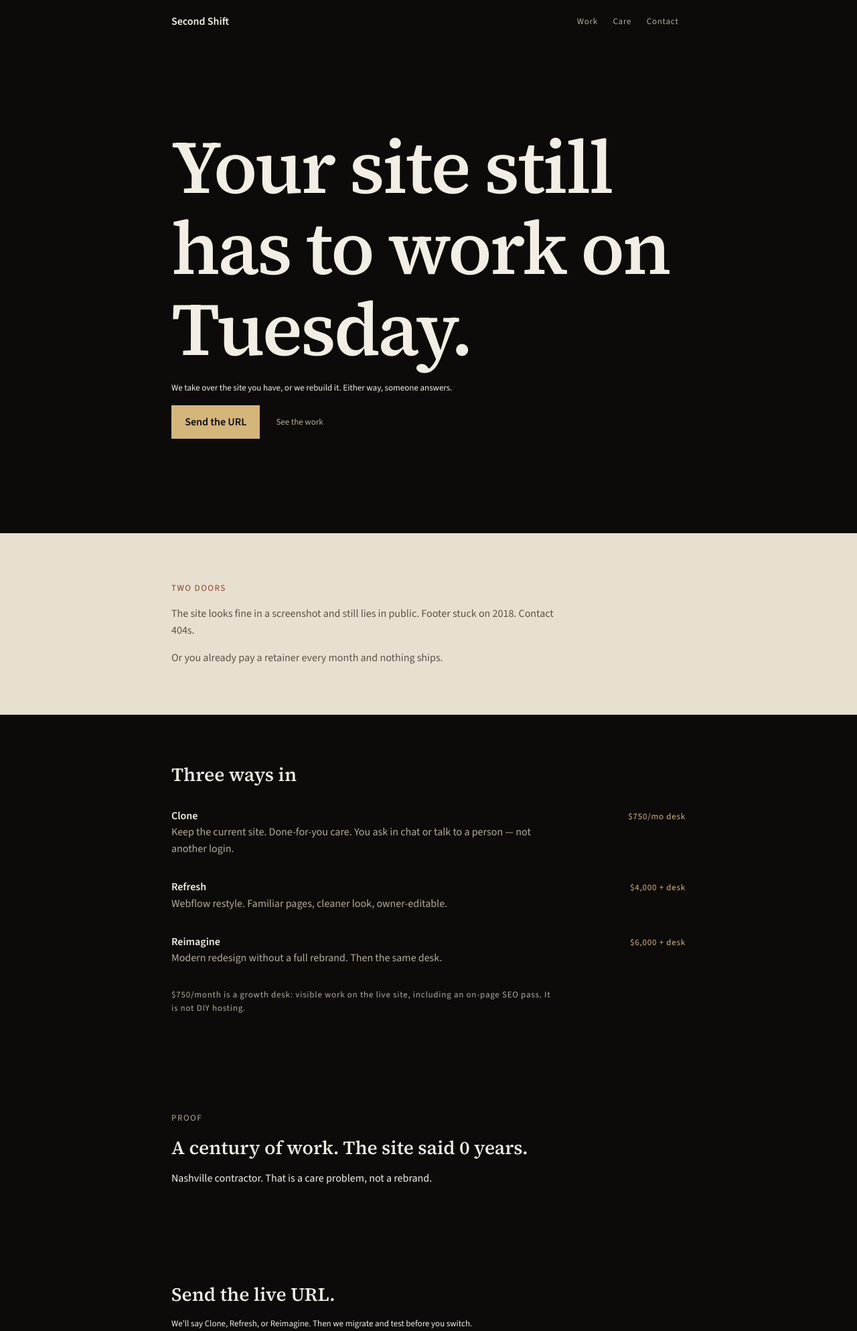
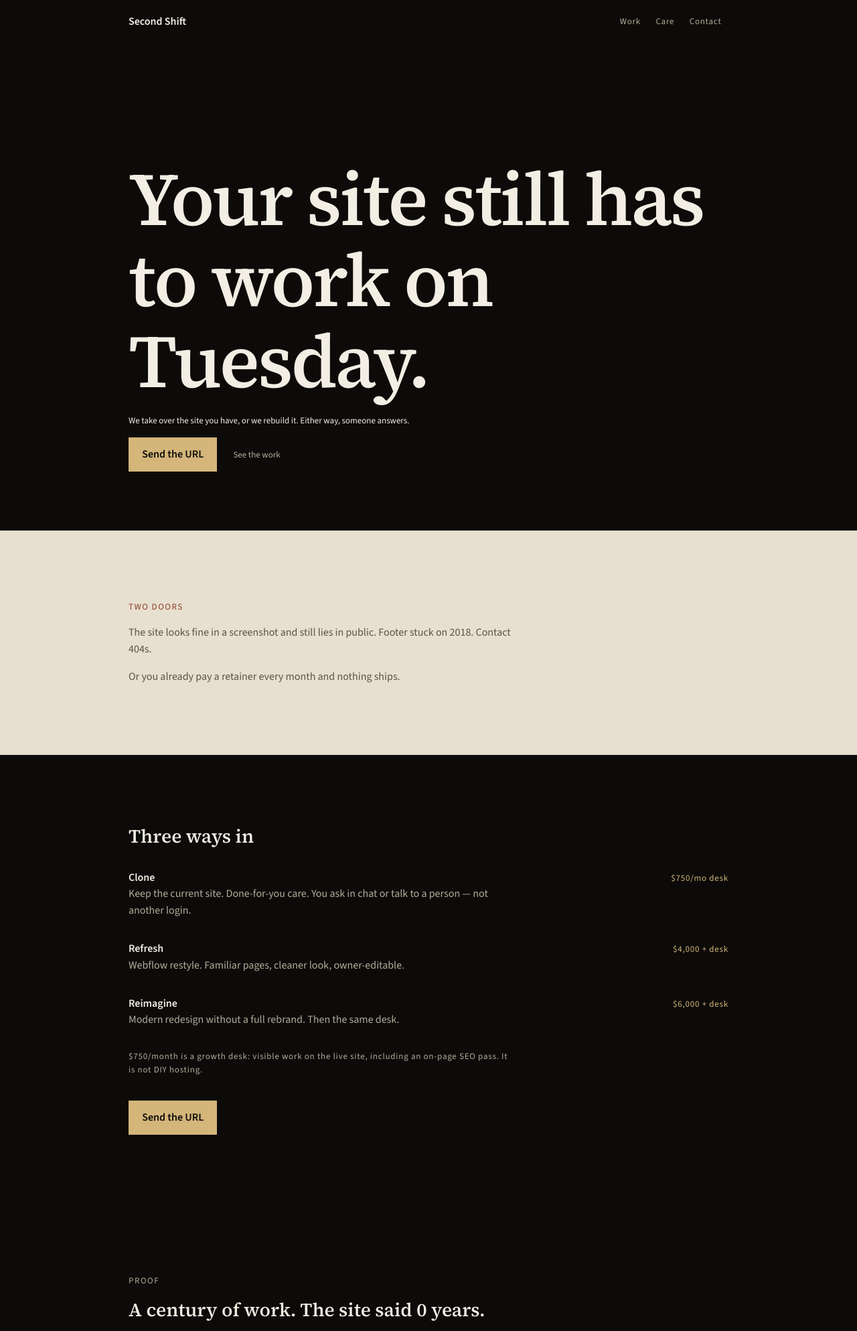
Before and after one commit to chrisgerhardt-dev/second-shift, a PHP site: page / in a window 1280 px wide. Shown: the top 1987 px of the page at 67% size. Run offline with PHP 8.4, Linux system fonts and the light colour scheme.

Commit message:
Raise lander craft toward Whiteboard homepage bar
More first-screen air, calm 360ms rise, mid-page Send the URL.
Type tokens and Tuesday copy unchanged. No agency voice.

Co-authored-by: chrisgerhardt-dev <chrisgerhardt-dev@users.noreply.github.com>

```diff
--- a/index.html
+++ b/index.html
@@ -74,6 +74,9 @@
           </li>
         </ol>
         <p class="fine">$750/month is a growth desk: visible work on the live site, including an on-page SEO pass. It is not DIY hosting.</p>
+        <p class="cta-row mid">
+          <a class="cta" href="contact.html">Send the URL</a>
+        </p>
       </div>
     </section>
 
--- a/site.css
+++ b/site.css
@@ -4,9 +4,9 @@
    Fonts load from the four marketing HTML files (preconnect + stylesheet). */
 
 :root {
-  --gutter: clamp(1.5rem, 5vw, 2.5rem);
+  --gutter: clamp(1.5rem, 5vw, 3rem);
   --measure: 36rem;
-  --wide: 48rem;
+  --wide: 56rem;
   --tap: 44px;
   --display: "Source Serif 4", "Source Serif Pro", "Iowan Old Style", Georgia, serif;
   --sans: "Source Sans 3", "Source Sans Pro", "Segoe UI", sans-serif;
@@ -17,6 +17,10 @@
   --paper: #e7dfd0;
   --paper-ink: #161310;
   --paper-muted: #5c5348;
+}
+
+html:has(body.site) {
+  scroll-padding-top: 5rem;
 }
 
 body.site {
@@ -113,12 +117,16 @@ body.site nav a[aria-current="page"] {
   text-decoration: none;
 }
 
-/* First screen: one display line owns the viewport. */
+/* First screen: one display line owns the viewport. Air above, job below. */
 .hero {
-  min-height: calc(100svh - 4.25rem);
+  min-height: calc(100svh - 4.5rem);
   display: flex;
-  align-items: center;
-  padding: 4.5rem 0 5.5rem;
+  align-items: flex-end;
+  padding: 7rem 0 5.5rem;
+}
+
+.hero .wrap {
+  animation: rise 0.36s ease both;
 }
 
 .hero.compact {
@@ -127,13 +135,13 @@ body.site nav a[aria-current="page"] {
 }
 
 .block {
-  padding: 4.5rem 0;
+  padding: 6.5rem 0;
 }
 
 .invert {
   background: var(--paper);
   color: var(--paper-ink);
-  padding: 4.5rem 0;
+  padding: 6.5rem 0;
 }
 
 .invert .meta {
@@ -149,7 +157,11 @@ body.site nav a[aria-current="page"] {
 }
 
 .block.close {
-  padding-bottom: 5.5rem;
+  padding-bottom: 7rem;
+}
+
+.cta-row.mid {
+  margin-top: 2.25rem;
 }
 
 body.site h1 {
@@ -228,6 +240,7 @@ body.site footer.colophon,
   min-height: var(--tap);
   color: var(--muted);
   font-size: var(--fs-meta);
+  transition: color 0.28s ease;
 }
 
 .text-link:hover {
@@ -366,7 +379,7 @@ body.site .invert .cta:hover {
 body.site footer.colophon {
   width: min(var(--wide), calc(100% - (var(--gutter) * 2)));
   margin: 0 auto;
-  padding: 2rem 0 3.5rem;
+  padding: 2.5rem 0 4.5rem;
   color: var(--muted);
 }
 
@@ -387,7 +400,23 @@ body.site footer.colophon p {
   /* Keep offer + Send the URL in the first viewport. Do not grow display. */
   .hero {
     min-height: 0;
+    align-items: flex-start;
     padding: 1.75rem 0 2.25rem;
+  }
+
+  .hero .wrap {
+    animation: none;
+  }
+}
+
+@keyframes rise {
+  from {
+    opacity: 0;
+    transform: translateY(10px);
+  }
+  to {
+    opacity: 1;
+    transform: none;
   }
 }
 
@@ -395,7 +424,11 @@ body.site footer.colophon p {
   html {
     scroll-behavior: auto;
   }
-  body.site .cta {
+  body.site .cta,
+  .text-link {
     transition: none;
   }
+  .hero .wrap {
+    animation: none;
+  }
 }
```
